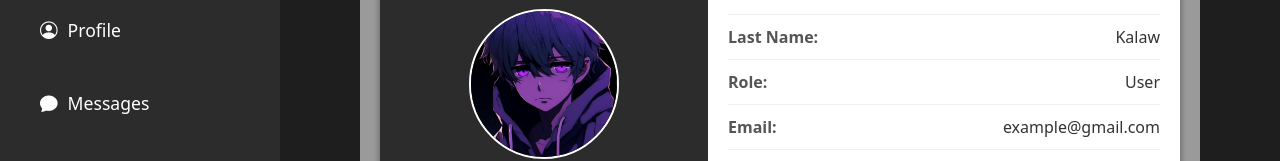
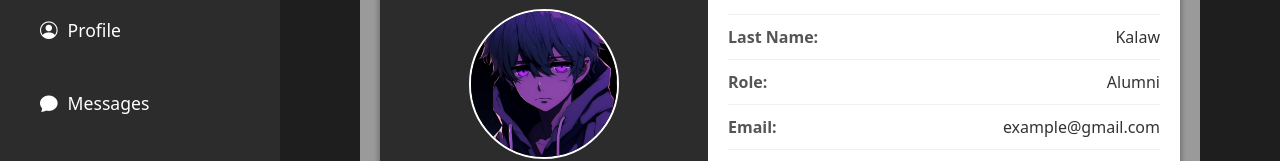
Before and after one commit to KentKalaw/ublink2.0, a React (Create React App) app: page /dashboard/profile in a window 1280 px wide. Shown: the part 218-379 px from the top of the page. Built offline with nearby package versions, Linux system fonts and the light colour scheme; sample sign-in values are in the browser's storage.

Commit message:
updated profile role

```diff
--- a/src/Pages/dashboard/Pages/Profile.jsx
+++ b/src/Pages/dashboard/Pages/Profile.jsx
@@ -87,7 +87,7 @@ function Profile() {
             </div>
             <div className="info-row">
               <span className="info-label">Role:</span>
-              <span className="info-value">User</span>
+              <span className="info-value">Alumni</span>
             </div>
             <div className="info-row">
               <span className="info-label">Email:</span>
```
